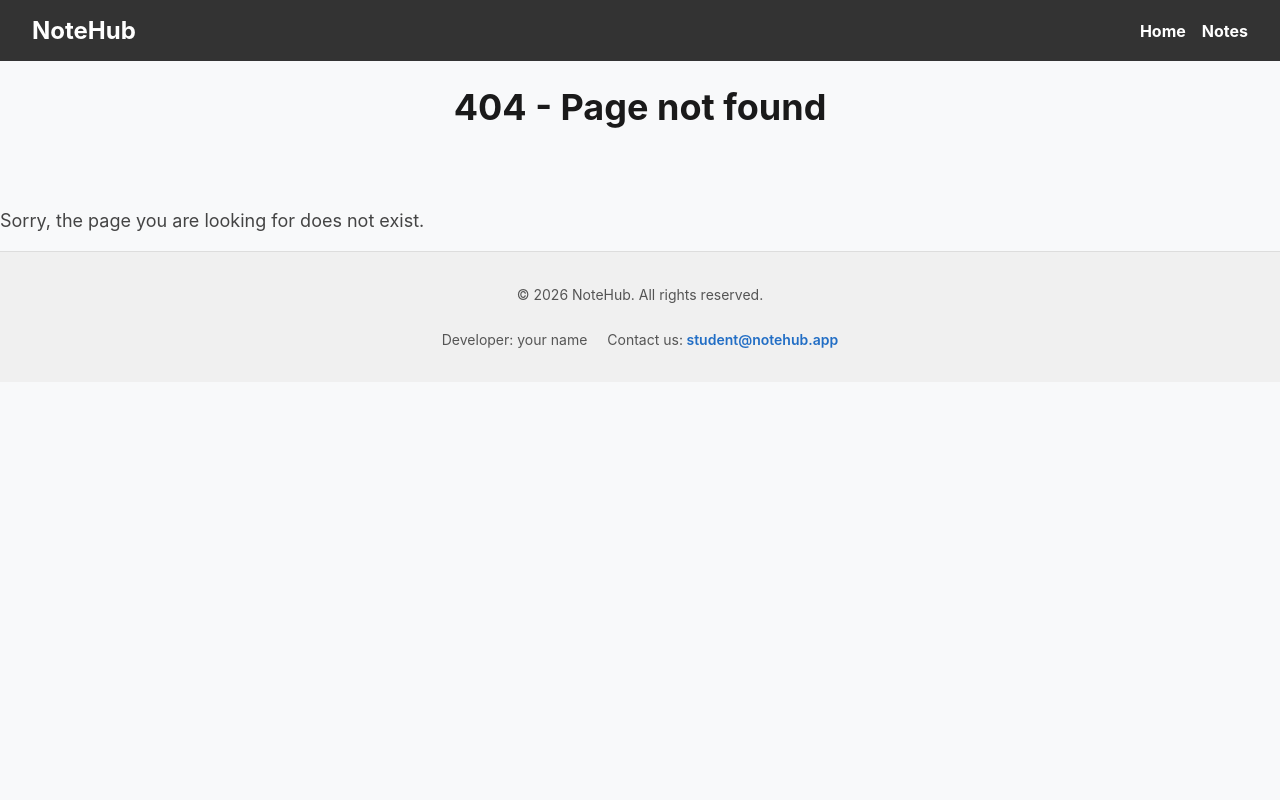
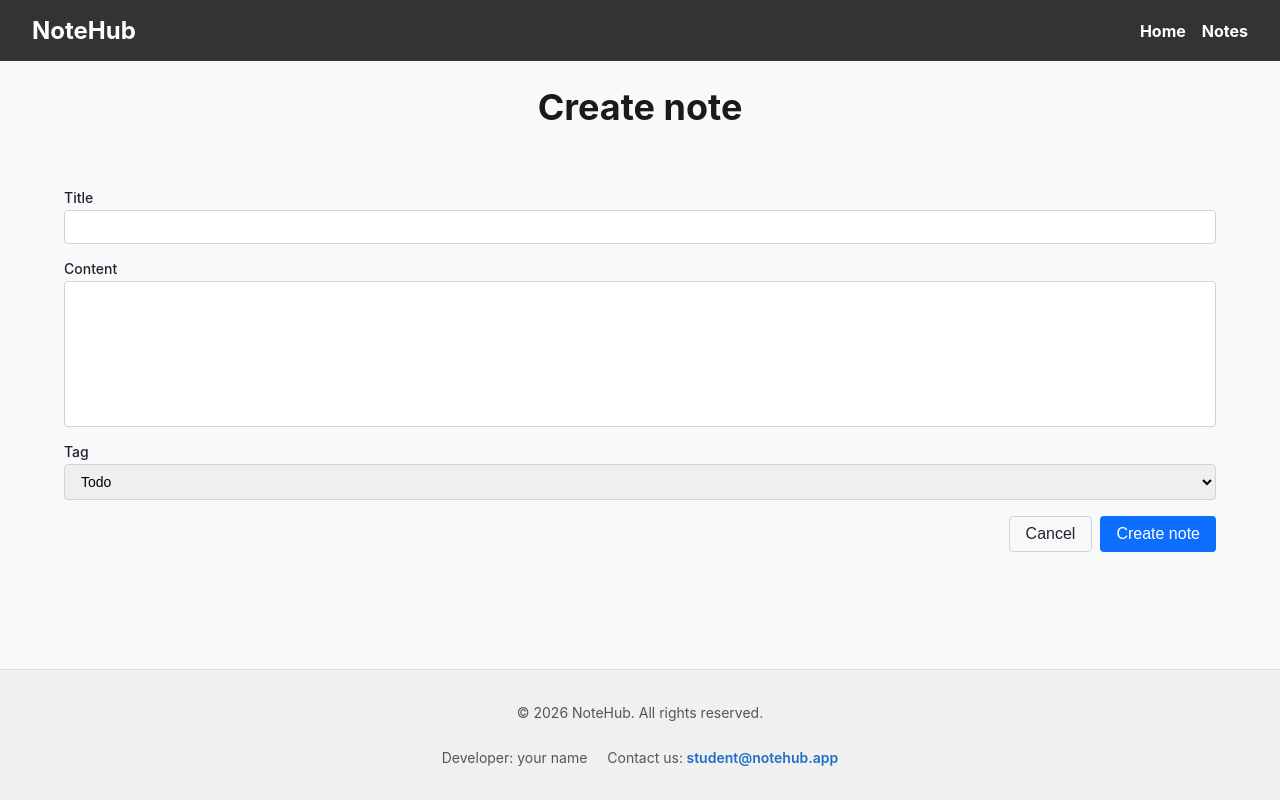
Before and after one commit to irena-karpan/08-zustand, a Next.js app: page /notes/action/create in a window 1280 px wide. Before the commit this address had no page. Built offline with nearby package versions, Linux system fonts and the light colour scheme; no server answers.

Commit message:
add zustand store

```diff
--- a/app/layout.tsx
+++ b/app/layout.tsx
@@ -8,7 +8,7 @@ import React from "react";
 
 const roboto = Roboto({
   variable: "--roboto-font",
-  weight: ["400"],
+  weight: ["400", "700"],
   display: "swap",
   subsets: ["latin"],
 });
--- /dev/null
+++ b/app/notes/action/create/page.module.css
@@ -0,0 +1,18 @@
+.main {
+  flex: 1;
+}
+
+.container {
+  width: 90%;
+  max-width: 1280px;
+  margin: 0px auto;
+  padding: 0 16px 16px;
+}
+
+.title {
+  font-size: 36px;
+  font-weight: 700;
+  color: #1a1a1a;
+  margin-bottom: 60px;
+  text-align: center;
+}
--- /dev/null
+++ b/app/notes/action/create/page.tsx
@@ -0,0 +1,36 @@
+import { Metadata } from "next";
+import css from "./page.module.css";
+import NoteForm from "@/components/NoteForm/NoteForm";
+
+export const metadata: Metadata = {
+  title: "Create New Note | NoteHub",
+  description:
+    "Quickly create a new note in NoteHub - is efficient app for organizing you throught and ideas",
+  openGraph: {
+    title: "Create New Note | NoteHub",
+    description:
+      "Quickly create a new note in NoteHub - is efficient app for organizing you throught and ideas",
+    url: "https://notehub.com/",
+    siteName: "NoteHub",
+    type: "article",
+    images: [
+      {
+        url: "https://ac.goit.global/fullstack/react/notehub-og-meta.jpg",
+        alt: "NoteHub - A simple and efficient app for creating and organizing your notes",
+        width: "1200",
+        height: "630",
+      },
+    ],
+  },
+};
+
+export default function CreateNote() {
+  return (
+    <main className={css.main}>
+      <div className={css.container}>
+        <h1 className={css.title}>Create note</h1>
+        <NoteForm />
+      </div>
+    </main>
+  );
+}
--- a/app/notes/filter/[...slug]/page.module.css
+++ b/app/notes/filter/[...slug]/page.module.css
@@ -25,6 +25,7 @@
   border-radius: 4px;
   cursor: pointer;
   transition: background-color 0.2s ease;
+  text-decoration: none;
 }
 
 .button:hover {
--- a/components/NoteForm/NoteForm.tsx
+++ b/components/NoteForm/NoteForm.tsx
@@ -1,29 +1,33 @@
-import { ErrorMessage, Field, Form, Formik, type FormikHelpers } from "formik";
+"use client";
+
 import css from "../NoteForm/NoteForm.module.css";
-import * as Yup from "yup";
-import { useId } from "react";
-import type { NewNote } from "../../types/note";
+
+import React, { useId } from "react";
 import { useMutation, useQueryClient } from "@tanstack/react-query";
 import toast from "react-hot-toast";
 import { createNote } from "../../lib/api";
+import { useRouter } from "next/navigation";
+import { useNoteDraftStore } from "@/lib/store/noteStore";
 
-interface NoteFormProps {
-  onClose: () => void;
-}
+// interface NoteFormProps {
+//   onClose: () => void;
+// }
 
-interface InitialValues {
-  title: string;
-  content: string;
-  tag: "Todo" | "Work" | "Personal" | "Meeting" | "Shopping";
-}
+// interface noteFormValues {
+//   title: string;
+//   content: string;
+//   tag: "Todo" | "Work" | "Personal" | "Meeting" | "Shopping";
+// }
 
-const noteFormValues: InitialValues = {
-  title: "",
-  content: "",
-  tag: "Todo",
-};
+// const noteFormValues: InitialValues = {
+//   title: "",
+//   content: "",
+//   tag: "Todo",
+// };
 
-export default function NoteForm({ onClose }: NoteFormProps) {
+export default function NoteForm() {
+  const { draft, setDraft, clearDraft } = useNoteDraftStore();
+  const router = useRouter();
   const noteFormId = useId();
   const queryClient = useQueryClient();
 
@@ -33,93 +37,95 @@ export default function NoteForm({ onClose }: NoteFormProps) {
       queryClient.invalidateQueries({
         queryKey: ["notes"],
       });
-      onClose();
+      // onClose();
+      clearDraft();
+      router.push("/notes/filter/all");
     },
     onError: () => {
       toast.error("Something went wrong! Please, try again!");
-      onClose();
+      // onClose();
     },
   });
 
-  const handleCreateMutation = (newNote: NewNote) => {
-    createMutation.mutate(newNote);
+  // const handleCreateMutation = (newNote: NewNote) => {
+  //   createMutation.mutate(newNote);
+  // };
+
+  const handleSubmit = (formData: FormData) => {
+    // const values = Object.fromEntries(formData) as unknown as NewNote;
+
+    const title = formData.get("title") as string;
+    const content = formData.get("content") as string;
+    const tag = formData.get("tag") as string;
+
+    createMutation.mutate({ title, content, tag });
   };
 
-  const handleSubmit = (
-    values: InitialValues,
-    actions: FormikHelpers<InitialValues>,
+  const handleCancel = () => router.push("/notes/filter/all");
+
+  const handleChange = (
+    event: React.ChangeEvent<
+      HTMLInputElement | HTMLTextAreaElement | HTMLSelectElement
+    >,
   ) => {
-    handleCreateMutation(values);
-    actions.resetForm();
+    setDraft({ ...draft, [event.target.name]: event.target.value });
   };
 
-  const NoteSchema = Yup.object().shape({
-    title: Yup.string()
-      .min(3, "Title too short")
-      .max(50, "Title too long")
-      .required("Title is required"),
-    content: Yup.string().max(500, "Content too long"),
-    tag: Yup.string()
-      .oneOf(["Todo", "Work", "Personal", "Meeting", "Shopping"])
-      .required("Select tag"),
-  });
-
   return (
-    <Formik
-      initialValues={noteFormValues}
-      onSubmit={handleSubmit}
-      validationSchema={NoteSchema}
-    >
-      <Form className={css.form}>
+    <form className={css.form} action={handleSubmit}>
       <div className={css.formGroup}>
         <label htmlFor={`${noteFormId}-title`}>Title</label>
-          <Field
+        <input
           id={`${noteFormId}-title`}
           type="text"
           name="title"
           className={css.input}
+          defaultValue={draft.title}
+          onChange={handleChange}
         />
-          <ErrorMessage component="span" name="title" className={css.error} />
       </div>
 
       <div className={css.formGroup}>
         <label htmlFor={`${noteFormId}-content`}>Content</label>
-          <Field
-            as="textarea"
+        <textarea
           id={`${noteFormId}-content`}
           name="content"
           rows={8}
           className={css.textarea}
+          defaultValue={draft.content}
+          onChange={handleChange}
         />
-          <ErrorMessage component="span" name="content" className={css.error} />
       </div>
 
       <div className={css.formGroup}>
         <label htmlFor={`${noteFormId}-tag`}>Tag</label>
-          <Field
-            as="select"
+        <select
           id={`${noteFormId}-tag`}
           name="tag"
           className={css.select}
+          defaultValue={draft.tag}
+          onChange={handleChange}
         >
           <option value="Todo">Todo</option>
           <option value="Work">Work</option>
           <option value="Personal">Personal</option>
           <option value="Meeting">Meeting</option>
           <option value="Shopping">Shopping</option>
-          </Field>
-          <ErrorMessage component="span" name="tag" className={css.error} />
+        </select>
       </div>
 
       <div className={css.actions}>
-          <button onClick={onClose} type="button" className={css.cancelButton}>
+        <button
+          onClick={handleCancel}
+          type="button"
+          className={css.cancelButton}
+        >
           Cancel
         </button>
         <button type="submit" className={css.submitButton} disabled={false}>
           Create note
         </button>
       </div>
-      </Form>
-    </Formik>
+    </form>
   );
 }
--- /dev/null
+++ b/lib/store/noteStore.ts
@@ -0,0 +1,19 @@
+import { NewNote } from "@/types/note";
+import { create } from "zustand";
+
+interface NoteDraftStore {
+  draft: NewNote;
+  setDraft: (note: NewNote) => void;
+  clearDraft: () => void;
+}
+const initialDraft = {
+  title: "",
+  content: "",
+  tag: "Todo",
+};
+
+export const useNoteDraftStore = create<NoteDraftStore>()((set) => ({
+  draft: initialDraft,
+  setDraft: (note) => set(() => ({ draft: note })),
+  clearDraft: () => set(() => ({ draft: initialDraft })),
+}));
```
Also changed, not shown: app/notes/filter/[...slug]/Notes.client.tsx (+8 -7 lines). Lines whose indentation alone changed are shown as unchanged.
